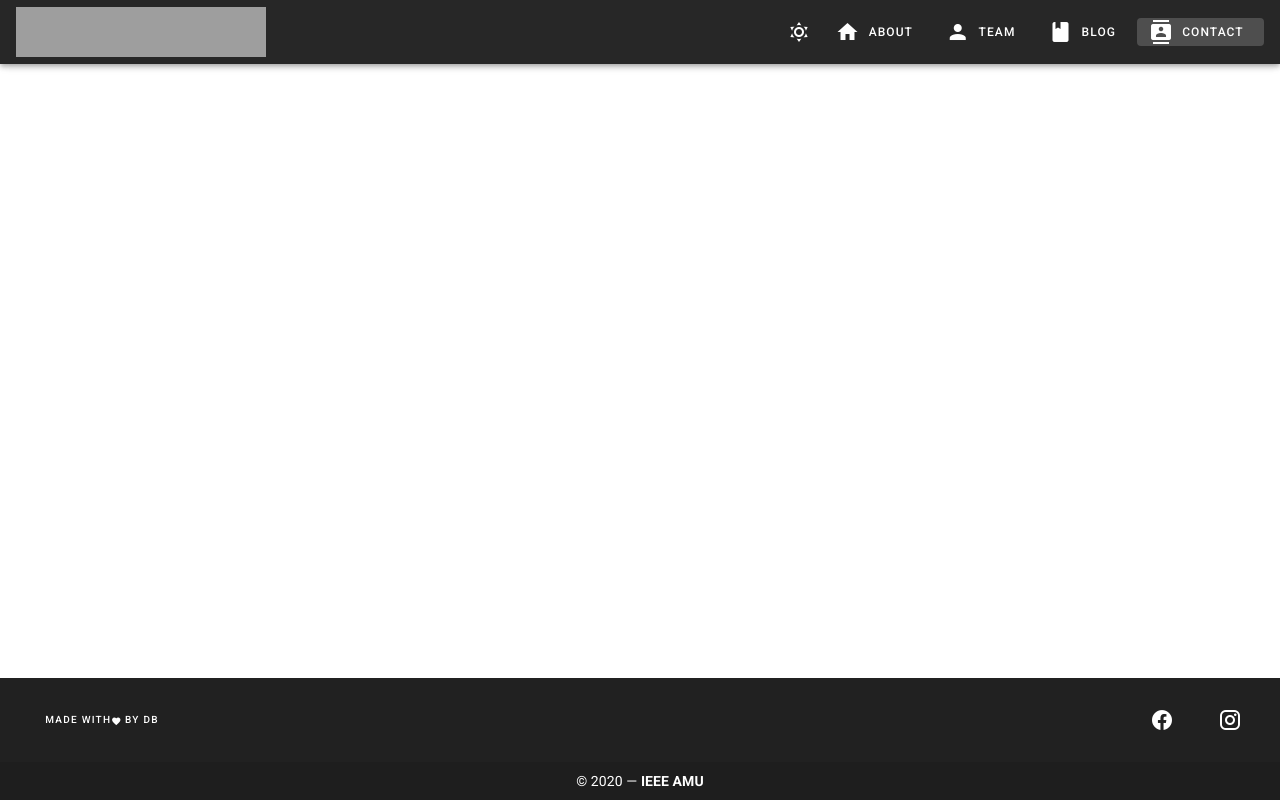
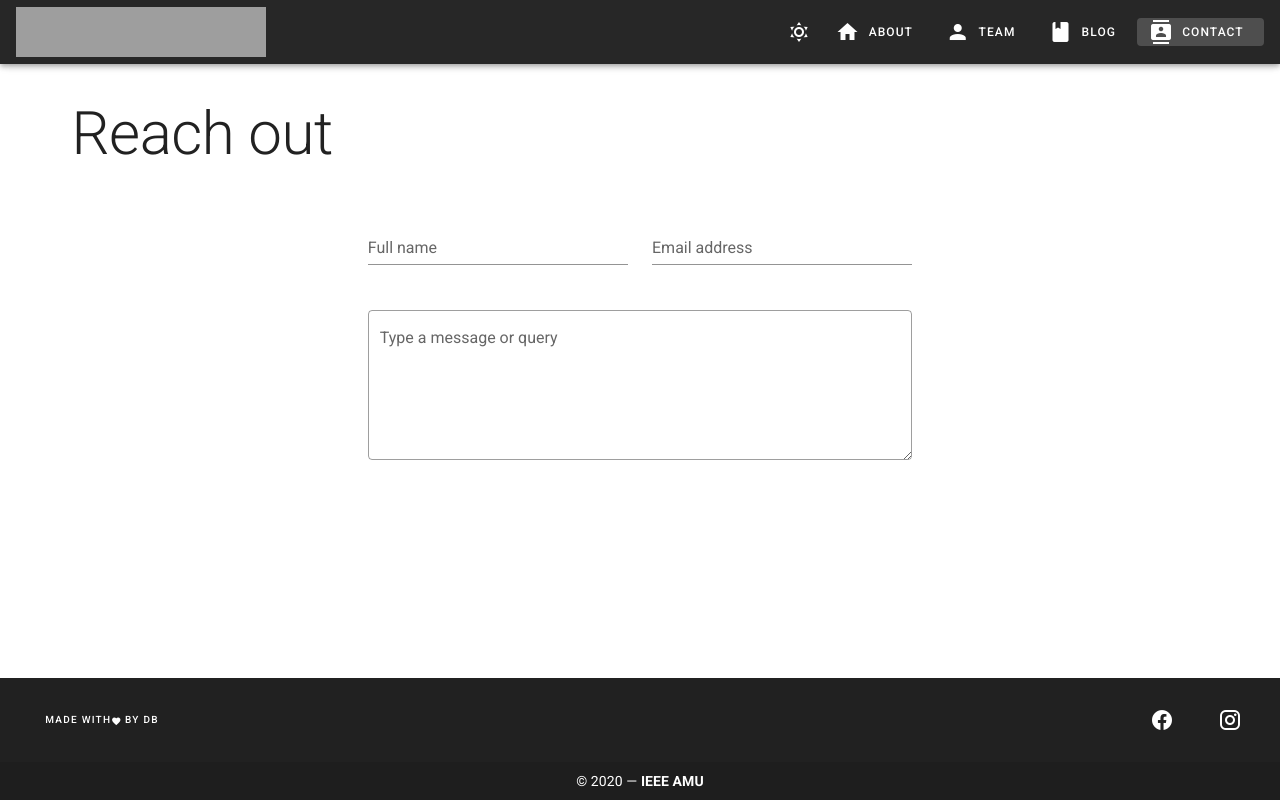
Before and after one commit to ieee-amu/ieee-amu, a Nuxt app: page /contact in a window 1280 px wide. Built offline with nearby package versions, Linux system fonts and the light colour scheme; grey boxes are pictures that could not be loaded.

Commit message:
contact.vue: Set up interface for visitors
Create form for visitors to add info to submit in database.

```diff
--- /dev/null
+++ b/pages/contact.vue
@@ -0,0 +1,27 @@
+<template>
+  <v-container mt-4>
+    <v-row justify="space-around">
+      <v-col cols="12">
+        <h1 class="text-left display-3">Reach out</h1>
+      </v-col>
+    </v-row>
+    <v-form>
+      <v-container class="mt-10">
+        <v-row justify="center">
+          <v-col cols="12" sm="4" md="3">
+            <v-text-field label="Full name"></v-text-field>
+          </v-col>
+
+          <v-col cols="12" sm="4" md="3">
+            <v-text-field label="Email address"></v-text-field>
+          </v-col>
+        </v-row>
+        <v-row justify="center">
+          <v-col xs="12" sm="8" md="6">
+            <v-textarea outlined label="Type a message or query"></v-textarea>
+          </v-col>
+        </v-row>
+      </v-container>
+    </v-form>
+  </v-container>
+</template>
```
